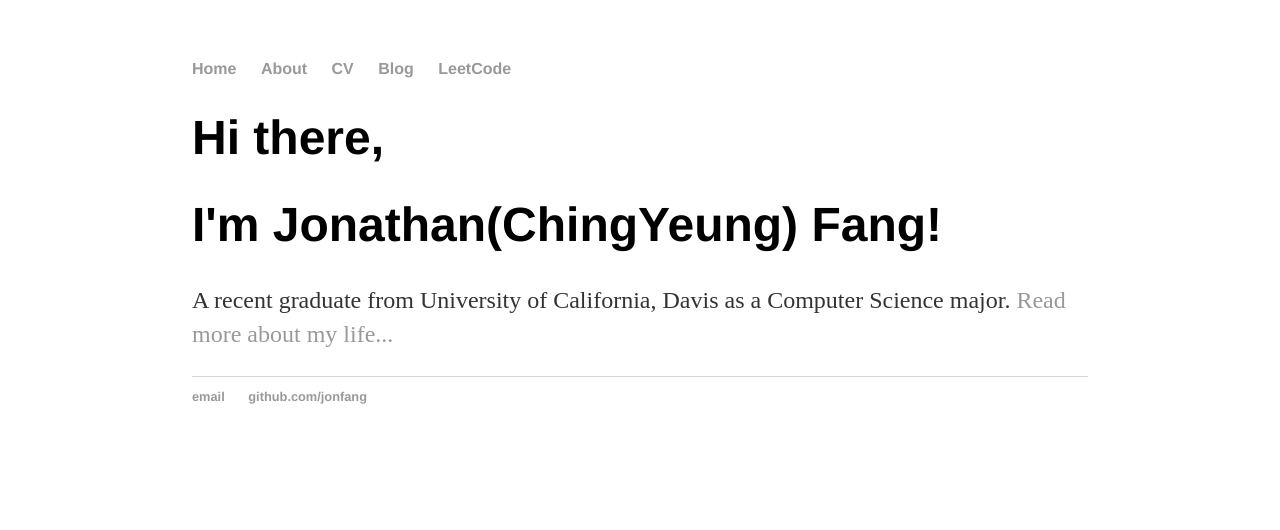
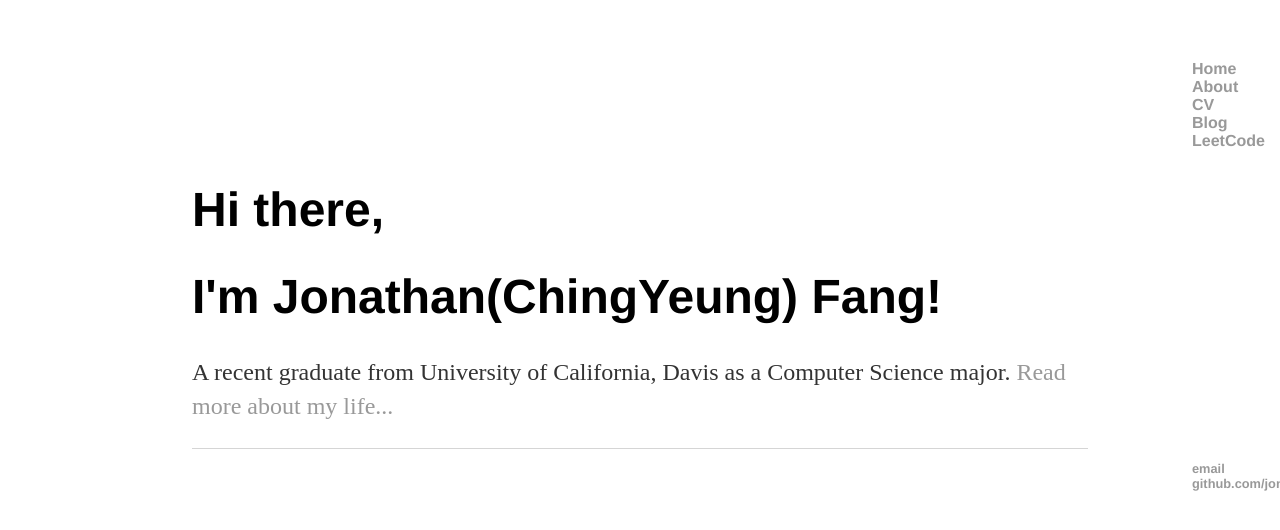
Before and after one commit to jonfang/jonfang.github.io, a Jekyll site: the page built from index.html, in a window 1280 px wide. Shown: the top 530 px of the page. Built offline with Jekyll 4.4.1, drawn with Linux system fonts in a browser that asks for light colours.

Commit message:
Update main.css

```diff
--- a/css/main.css
+++ b/css/main.css
@@ -5,7 +5,7 @@ body {
 nav ul, footer ul {
     font-family:'Helvetica', 'Arial', 'Sans-Serif';
     padding-left: 0;
-    margin-left: 0;
+    margin-left: 1000px;
     list-style: none;
     font-weight: bold;
 }
```
